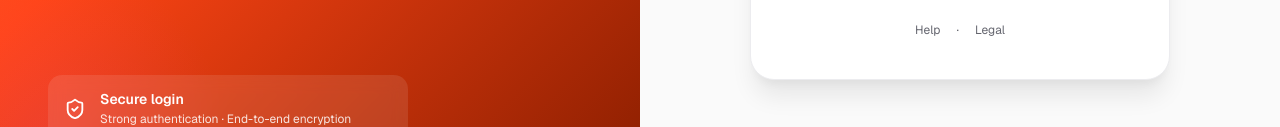
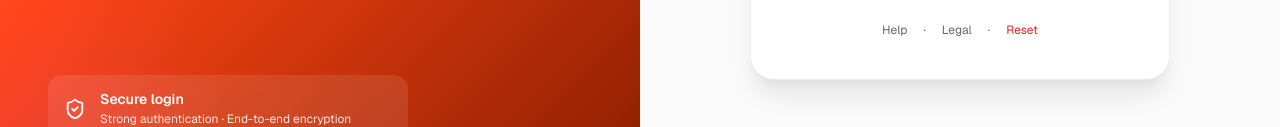
Before and after one commit to poninsor/demobanque, a plain HTML site: page app/index.html in a window 1280 px wide. Shown: the part 610-737 px from the top of the page. Drawn offline with nearby package versions, Linux system fonts and the light colour scheme.

Commit message:
add a link to reset the localstorage
Reset all parameters

```diff
--- a/app/index.html
+++ b/app/index.html
@@ -157,7 +157,7 @@
       </div>
 
       <div class="footer-links">
-        <a href="#"><span class="i18n-fr">Aide</span><span class="i18n-en">Help</span></a><span>·</span><a href="#"><span class="i18n-fr">Mentions légales</span><span class="i18n-en">Legal</span></a>
+        <a href="#"><span class="i18n-fr">Aide</span><span class="i18n-en">Help</span></a><span>·</span><a href="#"><span class="i18n-fr">Mentions légales</span><span class="i18n-en">Legal</span></a><span>·</span><a href="#" onclick="event.preventDefault(); if(confirm('Réinitialiser toutes les données ? Cette action est irréversible.')) { localStorage.clear(); location.reload(); }" style="color:var(--danger-600,#dc2626);"><span class="i18n-fr">Reset</span><span class="i18n-en">Reset</span></a>
       </div>
     </div>
   </section>
```
